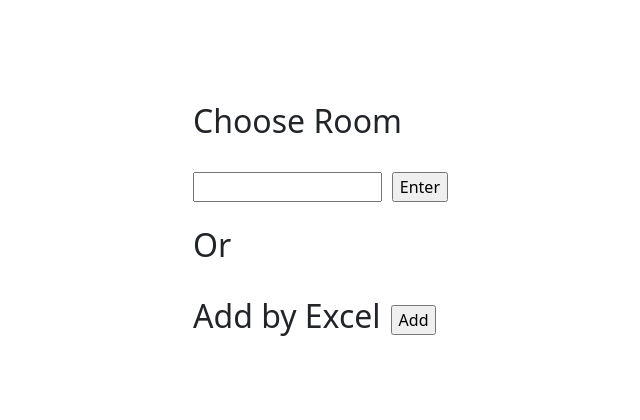
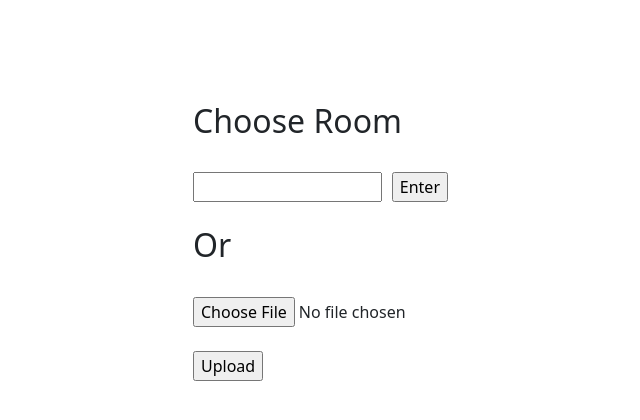
Before and after one commit to malachi3885/Jetson_Board, a Flask app: page /setting_clock in a window 1280 px wide. Shown: the part 248-668 px from the top of the page, without its empty margins (322-962 px from the left). Run offline with Flask 2, Linux system fonts and the light colour scheme; parts of the project's set-up code (start-up, migrations or seed data) failed here and were passed over.

Commit message:
Update setting_clock.html

```diff
--- a/templates/setting_clock.html
+++ b/templates/setting_clock.html
@@ -25,15 +25,12 @@
 
   <h2 class="light">Or</h2>
   <br />
-  <div class="flex">
-    <h2 class="light">Add by Excel</h2>
-    <input
-      class="setting-clock-button"
-      type="submit"
-      name="button"
-      value="Add"
-    />
-  </div>
+  <form action={{url_for('index')}} method="post" enctype=multipart/form-data>
+      {{form.hidden_tag()}}
+      {{form.file()}}
+      <br><br>
+      {{form.submit()}}
+  </form>
 </div>
 
 {% endblock %}
```
